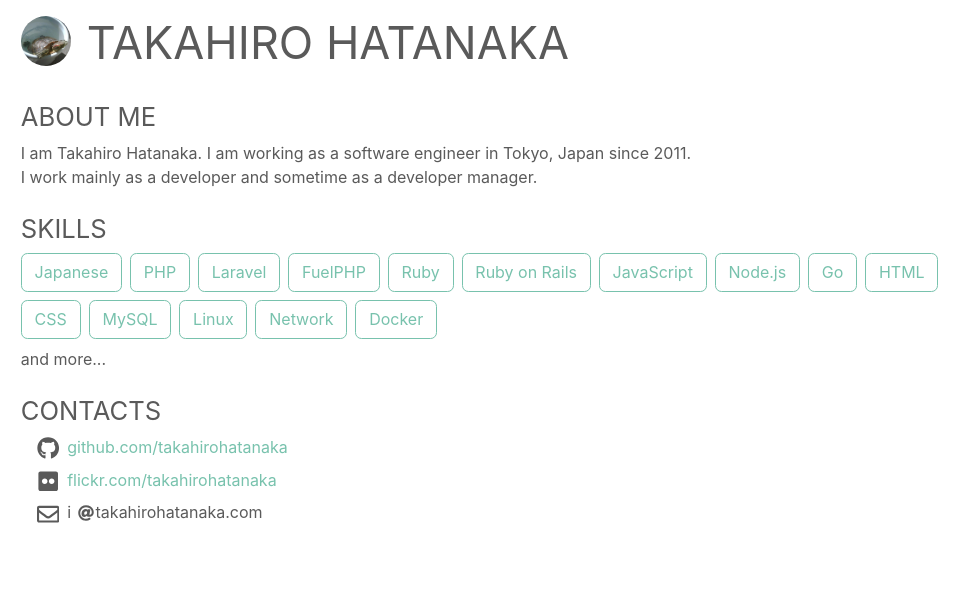
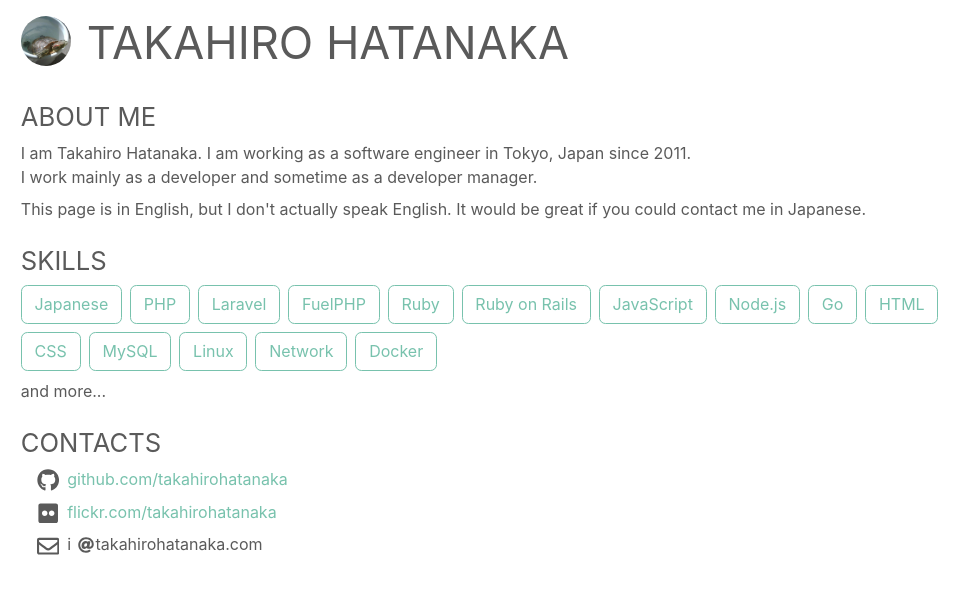
Before and after one commit to takahirohatanaka/takahirohatanaka.com, a Nuxt app: page / in a window 1280 px wide. Shown: the top 594 px of the page, without its empty margins (0-980 px from the left). Built offline with nearby package versions, Linux system fonts and the light colour scheme.

Commit message:
about のファイルをわける

```diff
--- /dev/null
+++ b/components/about.vue
@@ -0,0 +1,24 @@
+<template>
+  <section>
+    <h1>About me</h1>
+    <div>
+      <p>
+        I am Takahiro Hatanaka. I am working as a software engineer in Tokyo,
+        Japan since 2011.
+        <br />
+        I work mainly as a developer and sometime as a developer manager.
+      </p>
+
+      <p>
+        This page is in English, but I don't actually speak English. It would be
+        great if you could contact me in Japanese.
+      </p>
+    </div>
+  </section>
+</template>
+
+<style lang="scss" scoped>
+p:not(:last-child) {
+  margin-bottom: 0.5rem;
+}
+</style>
--- a/pages/index.vue
+++ b/pages/index.vue
@@ -6,17 +6,7 @@
     </header>
 
     <article>
-      <section class="about-me">
-        <h1>About me</h1>
-        <div>
-          <p>
-            I am Takahiro Hatanaka.
-            I am working as a software engineer in Tokyo, Japan since 2011.
-            <br />I work mainly as a developer and sometime as a developer manager.
-          </p>
-        </div>
-      </section>
-
+      <about />
       <skills />
       <contact />
     </article>
@@ -24,11 +14,13 @@
 </template>
 
 <script language="ts">
+import About from "~/components/about.vue";
 import Skills from "~/components/skills.vue";
 import Contact from "~/components/contact.vue";
 
 export default {
   components: {
+    About,
     Skills,
     Contact,
   },
```
